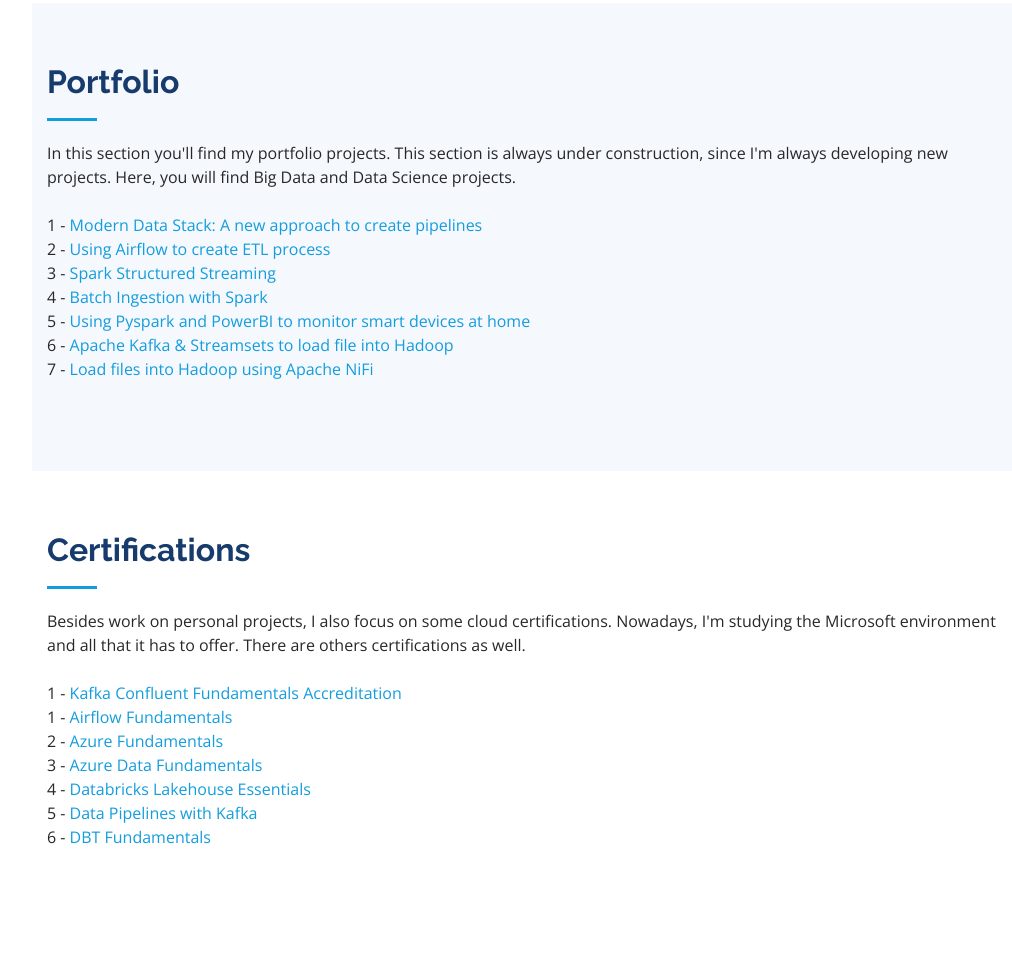
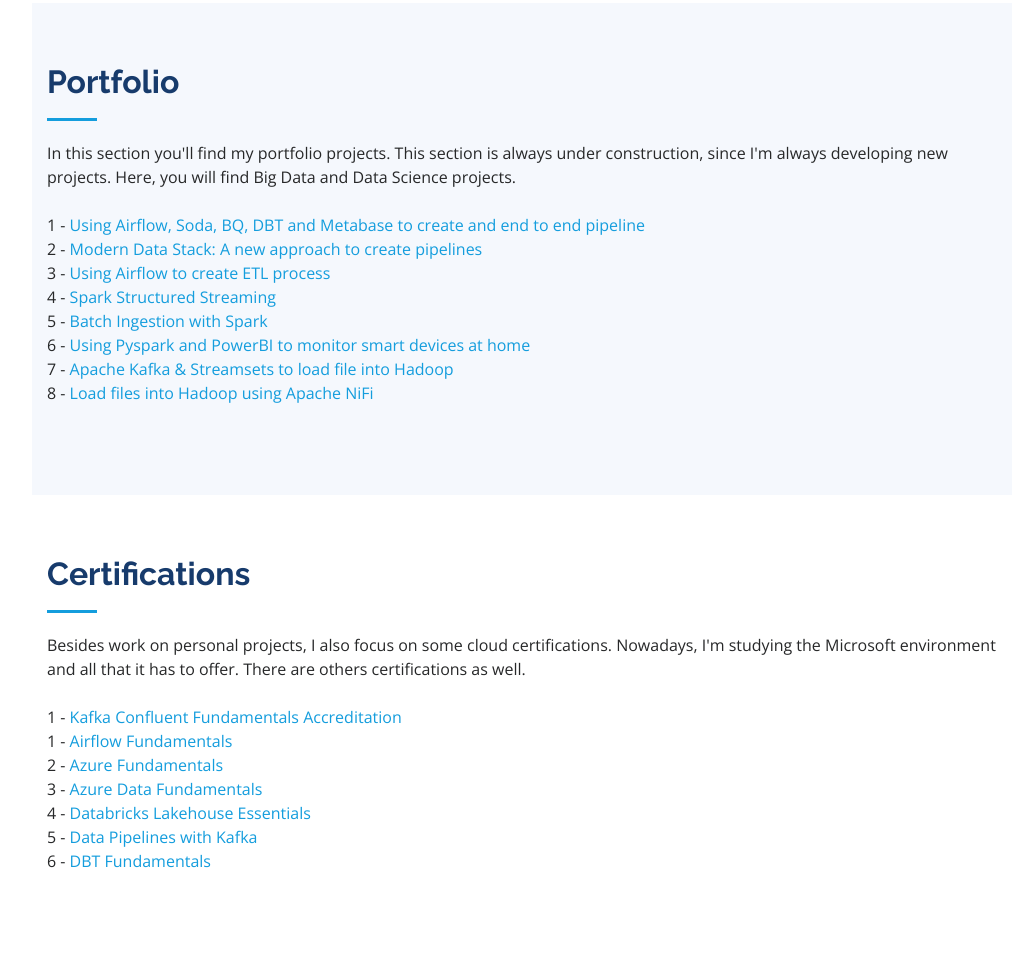
Before and after one commit to LucasbFontes/LucasbFontes.github.io, a plain HTML site: page index.html in a window 1280 px wide. Shown: the part 2386-3349 px from the top of the page, without its empty margins (268-1280 px from the left). Before the commit the page ends 3325 px from the top, so only its background shows below. Drawn offline with nearby package versions, Linux system fonts and the light colour scheme.

Commit message:
Update index.html

```diff
--- a/index.html
+++ b/index.html
@@ -279,13 +279,15 @@
 
 	<br>
 
-	<p>1 - <a href="https://github.com/LucasbFontes/modern_data_stack">Modern Data Stack: A new approach to create pipelines</a></p>
-        <p>2 - <a href="https://github.com/LucasbFontes/airflow_astroCLI">Using Airflow to create ETL process</a></p>
-        <p>3 - <a href="https://github.com/LucasbFontes/streaming_spark">Spark Structured Streaming</a></p>
-	<p>4 - <a href="https://github.com/LucasbFontes/batch_spark/blob/main/batch_spark.py">Batch Ingestion with Spark</a></p>
-	<p>5 - <a href="https://github.com/LucasbFontes/BigData_Spark">Using Pyspark and PowerBI to monitor smart devices at home</a></p>
-	<p>6 - <a href="https://github.com/LucasbFontes/Apache_Kafka">Apache Kafka & Streamsets to load file into Hadoop</a></p>
-	<p>7 - <a href="https://github.com/LucasbFontes/Apache-Ni-Fi">Load files into Hadoop using Apache NiFi</a></p>
+
+	<p>1 - <a href="https://github.com/LucasbFontes/airflow_soda_dbt">Using Airflow, Soda, BQ, DBT and Metabase to create and end to end pipeline</a></p>
+	<p>2 - <a href="https://github.com/LucasbFontes/modern_data_stack">Modern Data Stack: A new approach to create pipelines</a></p>
+        <p>3 - <a href="https://github.com/LucasbFontes/airflow_astroCLI">Using Airflow to create ETL process</a></p>
+        <p>4 - <a href="https://github.com/LucasbFontes/streaming_spark">Spark Structured Streaming</a></p>
+	<p>5 - <a href="https://github.com/LucasbFontes/batch_spark/blob/main/batch_spark.py">Batch Ingestion with Spark</a></p>
+	<p>6 - <a href="https://github.com/LucasbFontes/BigData_Spark">Using Pyspark and PowerBI to monitor smart devices at home</a></p>
+	<p>7 - <a href="https://github.com/LucasbFontes/Apache_Kafka">Apache Kafka & Streamsets to load file into Hadoop</a></p>
+	<p>8 - <a href="https://github.com/LucasbFontes/Apache-Ni-Fi">Load files into Hadoop using Apache NiFi</a></p>
 
 
     </section><!-- End Portfolio Section -->
```
